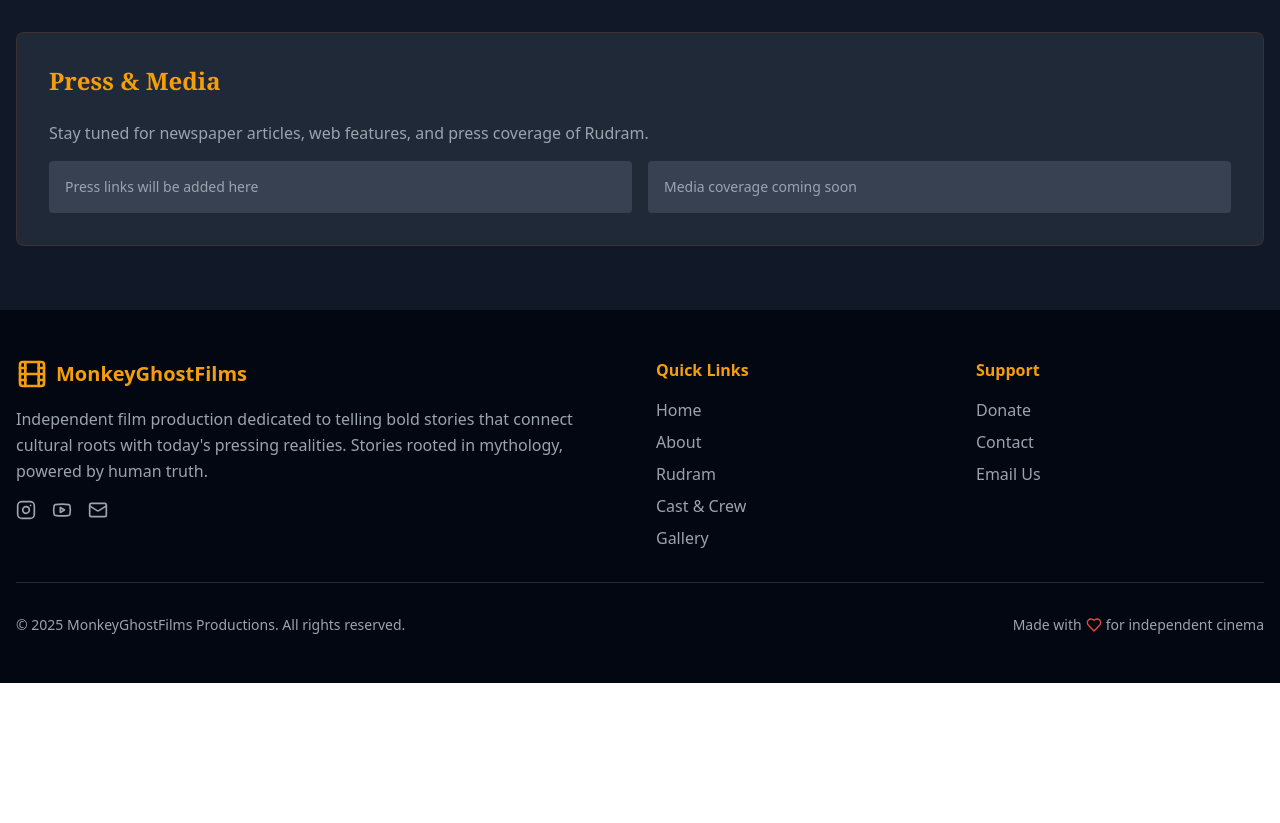
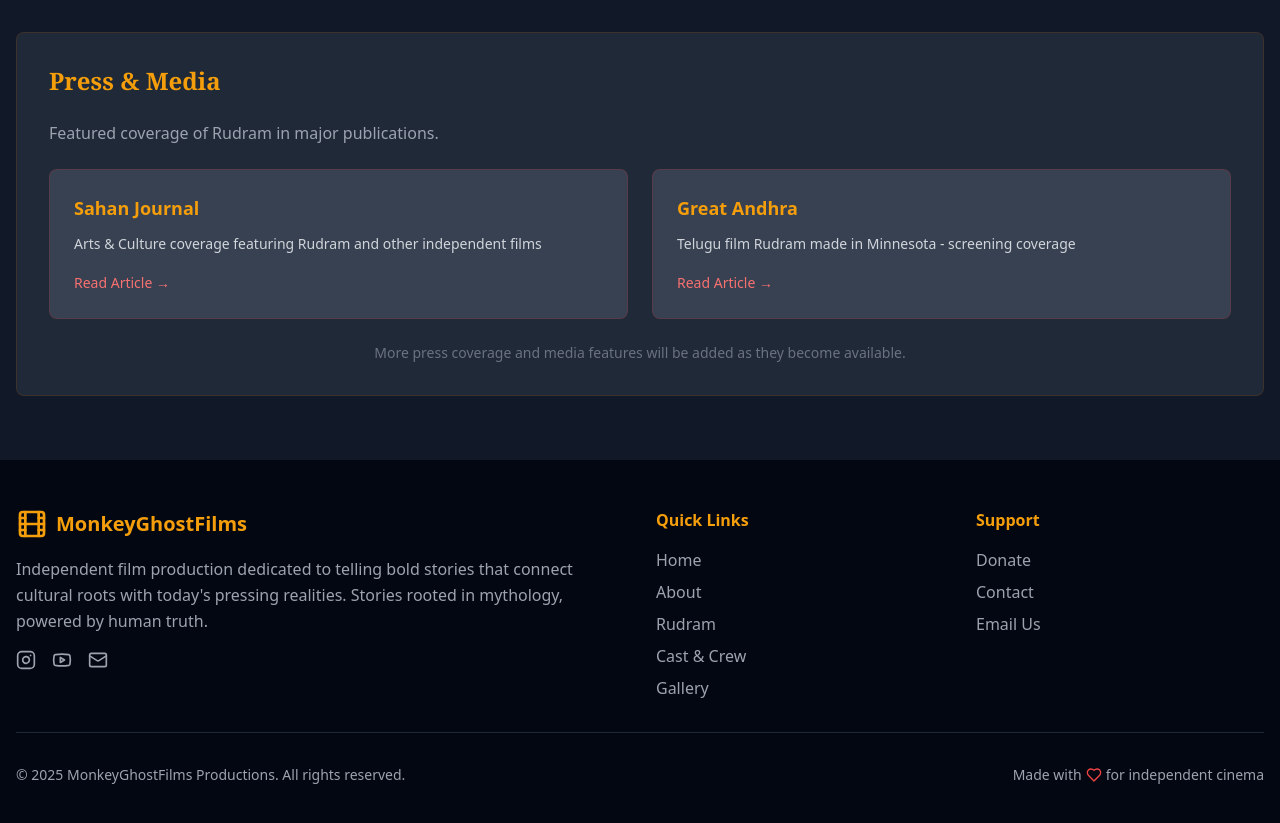
Before and after one commit to varma519/MonkeyGhostFilms, a React (Vite) app: page /rudram in a window 1280 px wide. Shown: the part 1820-2643 px from the top of the page. Before the commit the page ends 2503 px from the top, so only its background shows below. Built offline with nearby package versions, Linux system fonts and the light colour scheme.

Commit message:
Add actual newspaper articles to Press & Media

```diff
--- a/src/pages/Rudram.tsx
+++ b/src/pages/Rudram.tsx
@@ -97,14 +97,35 @@ const Rudram = () => {
         {/* Press Links Placeholder */}
         <div className="bg-gray-800 rounded-lg p-8 border border-gold-600/20">
           <h2 className="font-serif text-2xl font-bold text-gold-400 mb-6">Press & Media</h2>
-          <p className="text-gray-400 mb-4">Stay tuned for newspaper articles, web features, and press coverage of Rudram.</p>
-          <div className="grid md:grid-cols-2 gap-4">
-            <div className="bg-gray-700 p-4 rounded">
-              <p className="text-sm text-gray-400">Press links will be added here</p>
+          <p className="text-gray-400 mb-6">Featured coverage of Rudram in major publications.</p>
+          <div className="grid md:grid-cols-2 gap-6">
+            <div className="bg-gray-700 p-6 rounded-lg border border-red-600/20 hover:border-red-500/40 transition-colors">
+              <h3 className="text-gold-400 font-semibold text-lg mb-3">Sahan Journal</h3>
+              <p className="text-gray-300 text-sm mb-4">Arts & Culture coverage featuring Rudram and other independent films</p>
+              <a
+                href="https://sahanjournal.com/arts-culture/weekend-arts-nunnabove-black-queer-art/"
+                target="_blank"
+                rel="noopener noreferrer"
+                className="inline-flex items-center text-red-400 hover:text-red-300 font-medium text-sm transition-colors"
+              >
+                Read Article →
+              </a>
             </div>
-            <div className="bg-gray-700 p-4 rounded">
-              <p className="text-sm text-gray-400">Media coverage coming soon</p>
+            <div className="bg-gray-700 p-6 rounded-lg border border-red-600/20 hover:border-red-500/40 transition-colors">
+              <h3 className="text-gold-400 font-semibold text-lg mb-3">Great Andhra</h3>
+              <p className="text-gray-300 text-sm mb-4">Telugu film Rudram made in Minnesota - screening coverage</p>
+              <a
+                href="https://m.greatandhra.com/movies/news/telugu-film-rudram-made-in-minnesota-screens-sept-14-148967"
+                target="_blank"
+                rel="noopener noreferrer"
+                className="inline-flex items-center text-red-400 hover:text-red-300 font-medium text-sm transition-colors"
+              >
+                Read Article →
+              </a>
             </div>
+          </div>
+          <div className="mt-6 text-center">
+            <p className="text-gray-500 text-sm">More press coverage and media features will be added as they become available.</p>
           </div>
         </div>
       </div>
```
